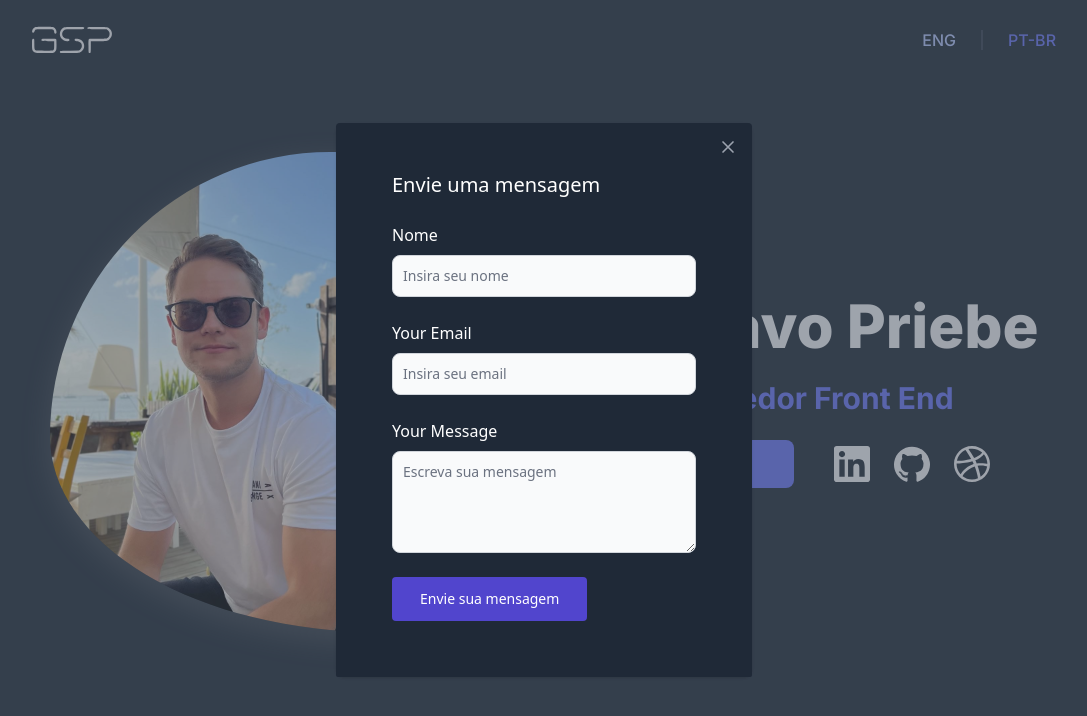
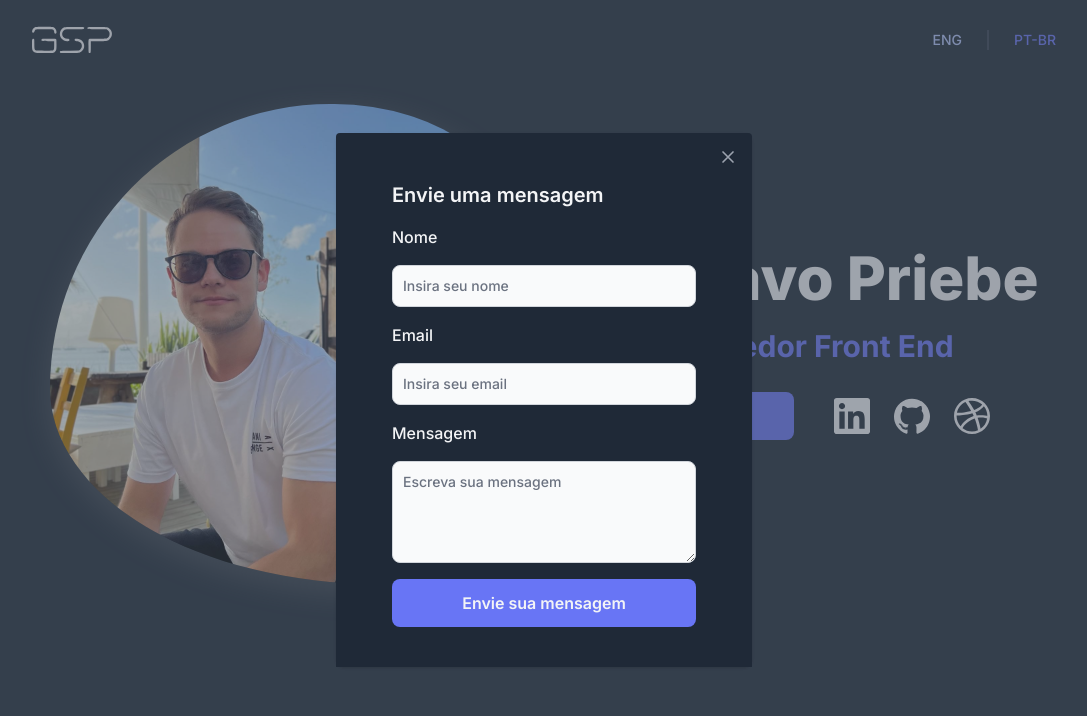
Before and after one commit to gustavospriebe/gustavospriebe.com, a React (Vite) app: page / in a window 1280 px wide. Both pictures are taken after a click on the button "Contato". Shown: the top 716 px of the page, without its empty margins (96-1183 px from the left). Built offline with nearby package versions, Linux system fonts and the light colour scheme.

Commit message:
modal refactor

```diff
--- a/src/components/Header.jsx
+++ b/src/components/Header.jsx
@@ -9,12 +9,12 @@ function Header({ language, setLanguage }) {
             <img src={logo} alt="logo" className="h-8 w-20" />
             {/* <ul className="hidden gap-8 md:flex">
                 {links.map((l) => (
-                    <li className="text-link-inactive hover:brightness-90">
+                    <li className="text-link-inactive hover-brightness">
                         <a href="">{l}</a>
                     </li>
                 ))}
             </ul> */}
-            <ul className="flex items-center justify-center gap-2 text-sm sm:gap-4 sm:text-base ">
+            <ul className="flex items-center justify-center gap-2 text-sm lg:gap-4 ">
                 <li
                     className={
                         language === "en"
--- a/src/components/Hero.jsx
+++ b/src/components/Hero.jsx
@@ -1,3 +1,4 @@
+import { Button } from "flowbite-react";
 import { useState } from "react";
 import dribble from "../assets/dribble.svg";
 import github from "../assets/github.svg";
@@ -10,17 +11,17 @@ function Hero({ language }) {
     const [modal, setModal] = useState(false);
 
     return (
-        <div className="xl:pt-22 xl:gap-30 flex flex-col items-center justify-center pt-12 lg:flex-row lg:gap-14 lg:pt-20 xl:pt-24 2xl:gap-60 2xl:pt-36">
+        <div className="xl:pt-22 xl:gap-30 xl:pt-18 lg:pt-18 flex flex-col items-center justify-center pt-12 lg:flex-row lg:gap-14 2xl:gap-60 2xl:pt-40">
             <img
                 src={hero}
                 alt="hero"
                 className="hero-animation mb-[60px] h-64 w-64 rounded-full object-cover sm:mb-[90px] sm:h-95 sm:w-95 lg:mb-0 lg:h-127 lg:w-127"
             />
             <div className="flex flex-col items-center">
-                <h1 className="mb-6 text-center text-4xl font-extrabold text-whiter sm:text-6xl  lg:text-left ">
+                <h1 className="mb-5 text-center text-4xl font-extrabold text-whiter sm:text-6xl  lg:text-left ">
                     Gustavo Priebe
                 </h1>
-                <h3 className="mb-6 w-full text-center text-2xl font-bold text-header3 sm:text-3xl lg:text-left">
+                <h3 className="mb-7 w-full text-center text-2xl font-bold text-header3 sm:text-3xl lg:text-left">
                     {language === "en"
                         ? "Front End Developer"
                         : "Desenvolvedor Front End"}
@@ -34,7 +35,7 @@ function Hero({ language }) {
                 <div className="flex w-full flex-col items-center lg:flex-row lg:gap-10">
                     <button
                         onClick={() => setModal(!modal)}
-                        className="mb-6 h-12 w-52 rounded-lg bg-indigo-500 text-whiter hover:border-indigo-500 hover:bg-transparent hover:text-indigo-500 hover:outline sm:text-lg lg:mb-0"
+                        className="mb-6 h-12 w-52 rounded-lg bg-header3 font-semibold text-whiter transition hover:border-header3 hover:bg-transparent hover:text-header3 hover:outline sm:text-lg lg:mb-0"
                     >
                         {language === "en" ? "Contact me" : "Contato"}
                     </button>
@@ -47,18 +48,21 @@ function Hero({ language }) {
                         <a
                             href="https://www.linkedin.com/in/gustavospriebe/"
                             target="_blank"
+                            className="hover-brightness"
                         >
                             <img src={linkedin} alt="" />
                         </a>
                         <a
                             href="https://github.com/gustavospriebe"
                             target="_blank"
+                            className="hover-brightness"
                         >
                             <img src={github} alt="" />
                         </a>
                         <a
                             href="https://dribbble.com/gustavospriebe"
                             target="_blank"
+                            className="hover-brightness"
                         >
                             <img src={dribble} alt="" />
                         </a>
--- a/src/components/ModalPortugues.jsx
+++ b/src/components/ModalPortugues.jsx
@@ -1,15 +1,19 @@
 import emailjs from "@emailjs/browser";
-import { Button, Label, Modal, TextInput } from "flowbite-react";
+import { Label, Modal, TextInput, Alert } from "flowbite-react";
 import { useRef, useState } from "react";
 
 export default function ModalEnglish({ modal, setModal }) {
     const [toast, setToast] = useState("none");
+    const [loading, setLoading] = useState(false);
 
     const form = useRef();
 
     const sendEmail = (e) => {
         e.preventDefault();
         setToast("none");
+
+        setLoading(true);
+
 
         emailjs
             .sendForm(
@@ -23,10 +27,12 @@ export default function ModalEnglish({ modal, setModal }) {
                     console.log(result.text);
                     setToast("send");
                     form.current.reset();
+                    setLoading(false);
                 },
                 (error) => {
                     console.log(error.text);
                     setToast("error");
+                    setLoading(false);
                 }
             );
     };
@@ -42,24 +48,24 @@ export default function ModalEnglish({ modal, setModal }) {
                 form.current.reset();
                 setToast("none");
             }}
-            className="bg-gray-600"
+            className="min-h-screen bg-gray-600"
         >
+
             <Modal.Header className="bg-gray-800" />
-            <Modal.Body className="bg-gray-800 rounded-b-sm">
+            <Modal.Body className="bg-gray-800 font-inter">
                 <form
                     onSubmit={sendEmail}
                     ref={form}
-                    className="space-y-6 px-6 pb-4 sm:pb-6 lg:px-8 xl:pb-8"
+                    className="space-y-4 px-6 pb-4 sm:pb-6 lg:px-8 xl:pb-4"
                 >
-                    <h3 className="text-xl font-medium text-white">
+                    <h3 className="text-xl font-semibold text-whiter ">
                         Envie uma mensagem
                     </h3>
-                    <div>
                     <div className="mb-2 block">
                         <Label
                             htmlFor="user_name"
                             value="Nome"
-                                class="text-md text-white"
+                            class="text-md text-whiter"
                         />
                     </div>
                     <TextInput
@@ -68,13 +74,11 @@ export default function ModalEnglish({ modal, setModal }) {
                         required={true}
                         placeholder="Insira seu nome"
                     />
-                    </div>
-                    <div>
                     <div className="mb-2 block">
                         <Label
                             htmlFor="user_email"
-                                value="Your Email"
-                                class="text-md text-white"
+                            value="Email"
+                            class="text-md text-whiter"
                         />
                     </div>
                     <TextInput
@@ -84,89 +88,45 @@ export default function ModalEnglish({ modal, setModal }) {
                         required={true}
                         placeholder="Insira seu email"
                     />
-                    </div>
-                    <div>
                     <div className="mb-2 block">
                         <Label
                             htmlFor="email"
-                                value="Your Message"
-                                class="text-md text-white"
-                            >
-                                Mensagem
-                            </Label>
+                            value="Mensagem"
+                            class="text-md text-whiter"
+                        />
                     </div>
                     <textarea
                         id="message"
                         name="message"
                         rows="4"
-                            className="block p-2.5 w-full text-sm text-gray-900 bg-gray-50 rounded-lg border border-gray-300 "
+                        className="block w-full rounded-lg border border-gray-300 bg-gray-50 p-2.5 text-sm text-gray-900 "
                         placeholder="Escreva sua mensagem"
                         required={true}
                     ></textarea>
-                    </div>
-                    <div className="w-full">
-                        <Button
-                            class="py-1 px-3 text-white rounded bg-indigo-700 hover:bg-transparent hover:border-indigo-700 hover:outline hover:text-indigo-700 hover:text-md
-                        "
+                    <button
+                        className="block h-12 w-full rounded-lg bg-header3 font-semibold text-whiter transition hover:border-header3 hover:bg-transparent hover:text-header3 hover:outline"
                         type="submit"
                     >
                         Envie sua mensagem
-                        </Button>
-                    </div>
+                    </button>
                 </form>
             </Modal.Body>
-            {toast === "send" && (
-                <Modal
-                    show={modal}
-                    size="md"
-                    popup={true}
-                    className="bg-gray-600"
-                >
-                    <Modal.Body className=" rounded bg-gray-800 flex flex-col justify-center items-center">
-                        <h4 className="py-5 px-3 text-white text-md">
-                            Mensagem enviada com sucesso.
-                        </h4>
-                        <Button
-                            class="py-1 px-3 text-white rounded bg-indigo-700 hover:bg-transparent hover:border-indigo-700 hover:outline hover:text-indigo-700 hover:text-md
-                        "
-                            type="submit"
-                            onClick={() => {
-                                setModal(!modal);
-                                form.current.reset();
-                                setToast("none");
-                            }}
-                        >
-                            Ok
-                        </Button>
-                    </Modal.Body>
-                </Modal>
-            )}
-            {toast === "error" && (
-                <div
-                    id="toast-simple"
-                    class="flex items-center mt-0.5 w-full p-4 space-x-4 bg-gray-800 text-white divide-x divide-gray-200 shadow"
-                    role="alert"
-                >
-                    <svg
-                        aria-hidden="true"
-                        class="w-5 h-5 text-indigo-700 "
-                        focusable="false"
-                        data-prefix="fas"
-                        data-icon="paper-plane"
-                        role="img"
-                        xmlns="http://www.w3.org/2000/svg"
-                        viewBox="0 0 512 512"
-                    >
-                        <path
-                            fill="currentColor"
-                            d="M511.6 36.86l-64 415.1c-1.5 9.734-7.375 18.22-15.97 23.05c-4.844 2.719-10.27 4.097-15.68 4.097c-4.188 0-8.319-.8154-12.29-2.472l-122.6-51.1l-50.86 76.29C226.3 508.5 219.8 512 212.8 512C201.3 512 192 502.7 192 491.2v-96.18c0-7.115 2.372-14.03 6.742-19.64L416 96l-293.7 264.3L19.69 317.5C8.438 312.8 .8125 302.2 .0625 289.1s5.469-23.72 16.06-29.77l448-255.1c10.69-6.109 23.88-5.547 34 1.406S513.5 24.72 511.6 36.86z"
-                        ></path>
-                    </svg>
-                    <div class="pl-4 text-sm font-normal">
-                        Mensagem não enviada, tente novamente.
-                    </div>
-                </div>
-            )}
+            {toast === 'send' && <Alert color="success" rounded>
+                    <p>
+                        <span className="font-medium">
+                            Sucesso! {' '}
+                        </span>
+                        Sua mensagem foi enviada.
+                    </p>
+            </Alert>}
+            {toast === 'error' && <Alert color="failure" rounded>
+                    <p>
+                        <span className="font-medium">
+                            Sucesso! {' '}
+                        </span>
+                        Sua mensagem foi enviada.
+                    </p>
+            </Alert>}
         </Modal>
     );
 }
--- a/src/global.css
+++ b/src/global.css
@@ -13,11 +13,15 @@
 
 @layer base {
     .language-active {
-        @apply cursor-pointer text-language-active transition-all hover:brightness-90;
+        @apply hover-brightness cursor-pointer text-language-active;
     }
 
     .language-inactive {
-        @apply cursor-pointer text-language-inactive transition-all hover:brightness-90;
+        @apply hover-brightness cursor-pointer text-language-inactive;
+    }
+
+    .hover-brightness {
+        @apply transition-all hover:brightness-75;
     }
 
     .separator {
```
Also changed, not shown: src/components/Button.jsx (added). Lines whose indentation alone changed are shown as unchanged.
